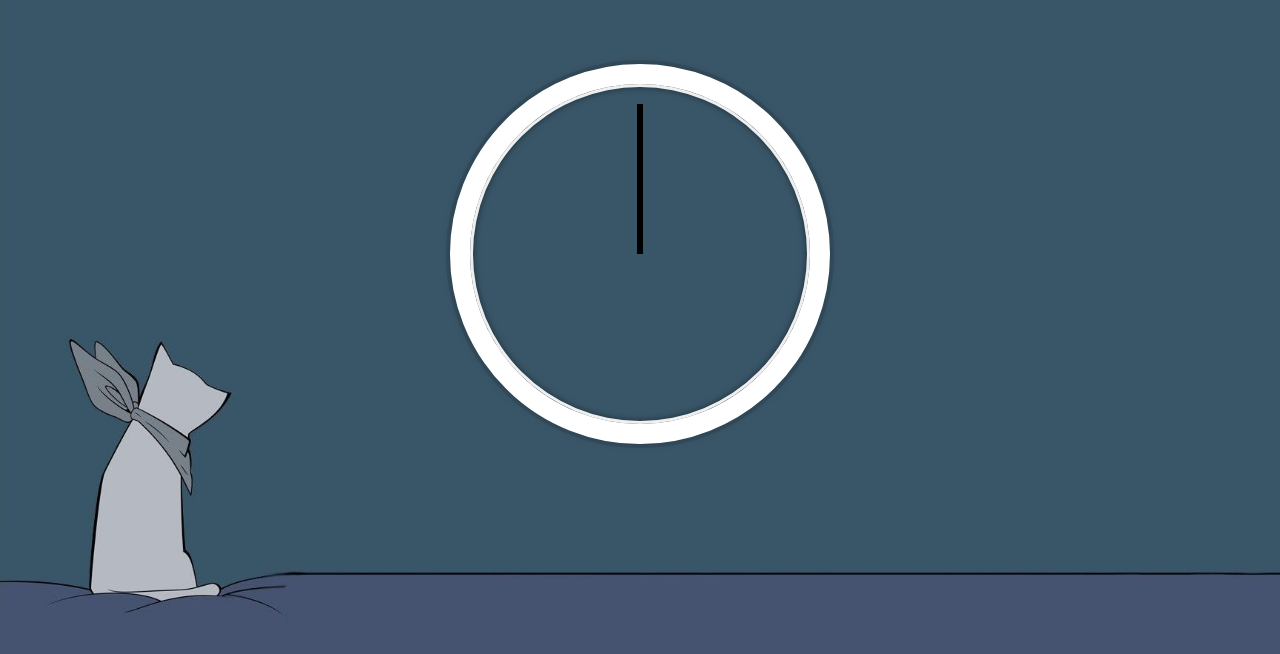
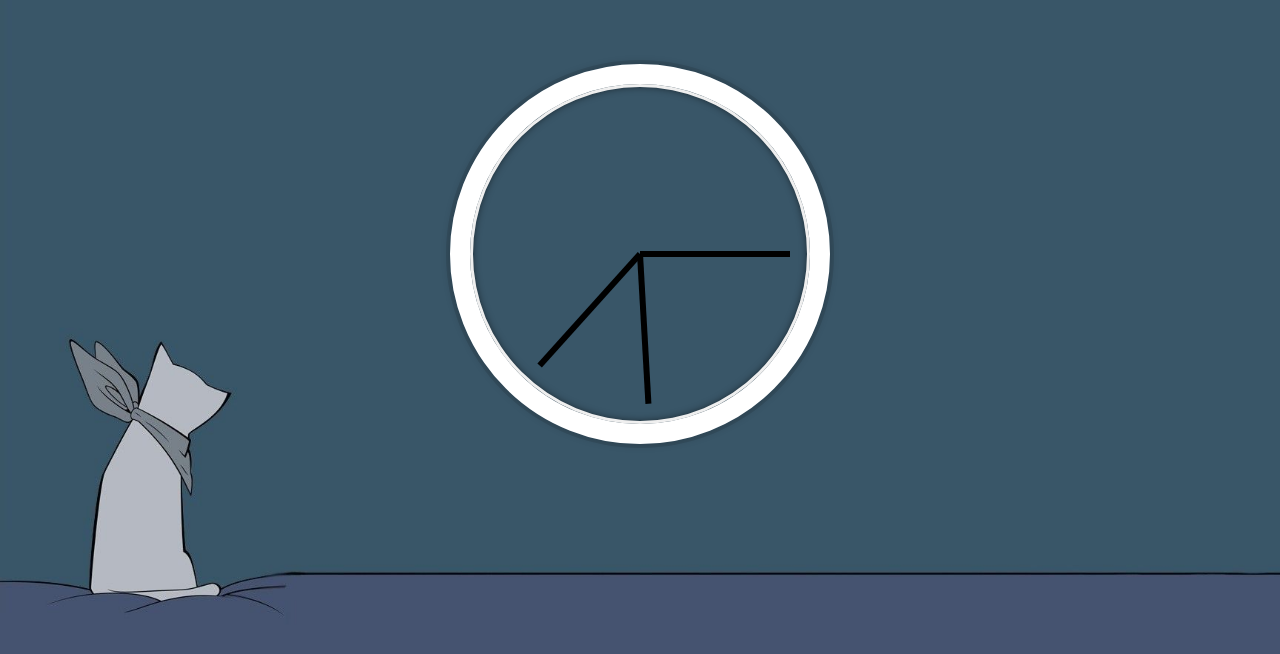
Before and after one commit to Gilleece/js-clock, a plain HTML site: page index.html in a window 1280 px wide. Shown: the part 146-800 px from the top of the page. Drawn offline with Linux system fonts and the light colour scheme.

Commit message:
Finished

```diff
--- a/index.html
+++ b/index.html
@@ -1,9 +1,11 @@
 <!DOCTYPE html>
 <html lang="en">
+
 <head>
     <meta charset="UTF-8">
     <title>JS + CSS Clock</title>
 </head>
+
 <body>
 
 
@@ -43,17 +45,18 @@
             position: relative;
             padding: 2rem;
             box-shadow:
-        0 0 0 4px rgba(0,0,0,0.1),
+                0 0 0 4px rgba(0, 0, 0, 0.1),
                 inset 0 0 0 3px #EFEFEF,
                 inset 0 0 10px black,
-        0 0 10px rgba(0,0,0,0.2);
+                0 0 10px rgba(0, 0, 0, 0.2);
         }
 
         .clock-face {
             position: relative;
             width: 100%;
             height: 100%;
-      transform: translateY(-3px); /* account for the height of the clock hands */
+            transform: translateY(-3px);
+            /* account for the height of the clock hands */
         }
 
         .hand {
@@ -67,12 +70,34 @@
             transition: all 0.2s;
             transition-timing-function: cubic-bezier(0.38, 2.59, 0.58, 1);
         }
-
     </style>
 
     <script>
+        const secondHand = document.querySelector('.second-hand')
+        const hourHand = document.querySelector('.hour-hand')
+        const minHand = document.querySelector('.min-hand')
+
+        function setDate() {
+            const now = new Date();
+
+            const seconds = now.getSeconds();
+            const minutes = now.getMinutes();
+            const hours = now.getHours();
+
+            const secondsDegrees = ((seconds / 60) * 360) + 90;
+            const minuteDegrees = ((minutes / 60) * 360) + 90;
+            const hoursDegrees = ((hours / 12) * 360) + 90;
+
+            secondHand.style.transform = `rotate(${secondsDegrees}deg)`;
+            minHand.style.transform = `rotate(${minuteDegrees}deg)`;
+            hourHand.style.transform = `rotate(${hoursDegrees}deg)`;
 
 
+        };
+
+
+        setInterval(setDate, 1000);
     </script>
 </body>
+
 </html>
```
Lines whose indentation alone changed are shown as unchanged.
